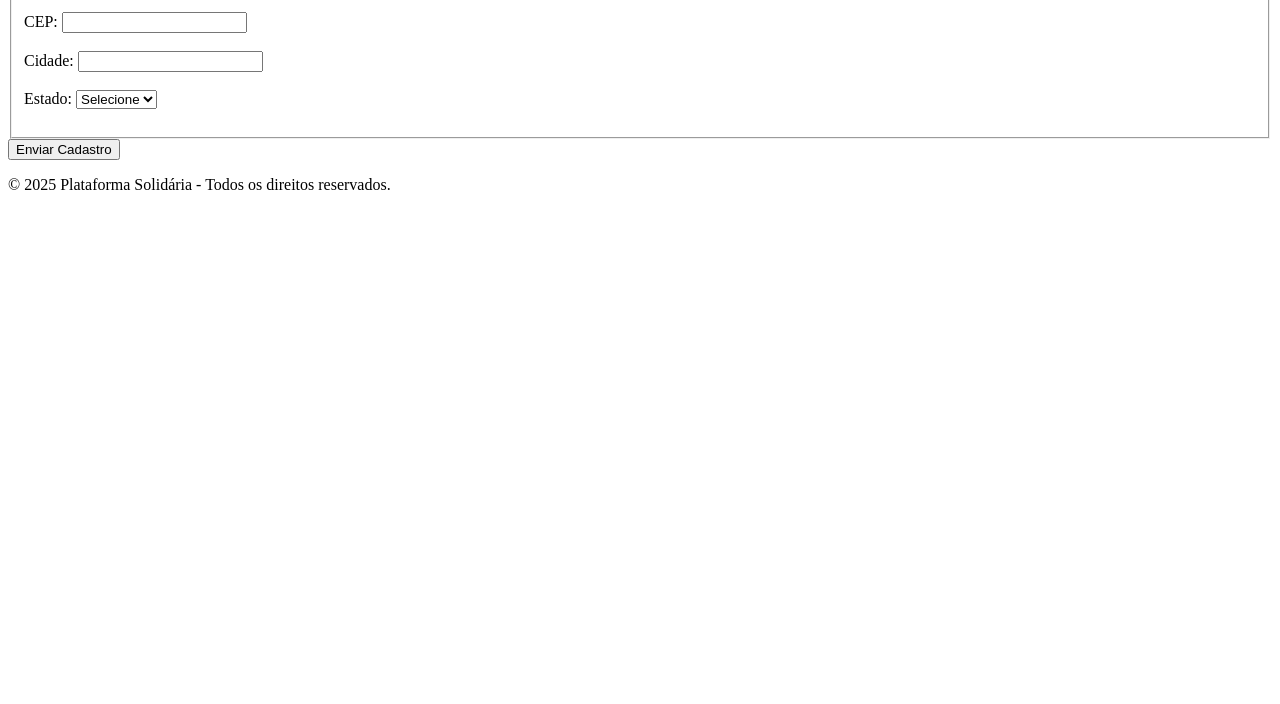
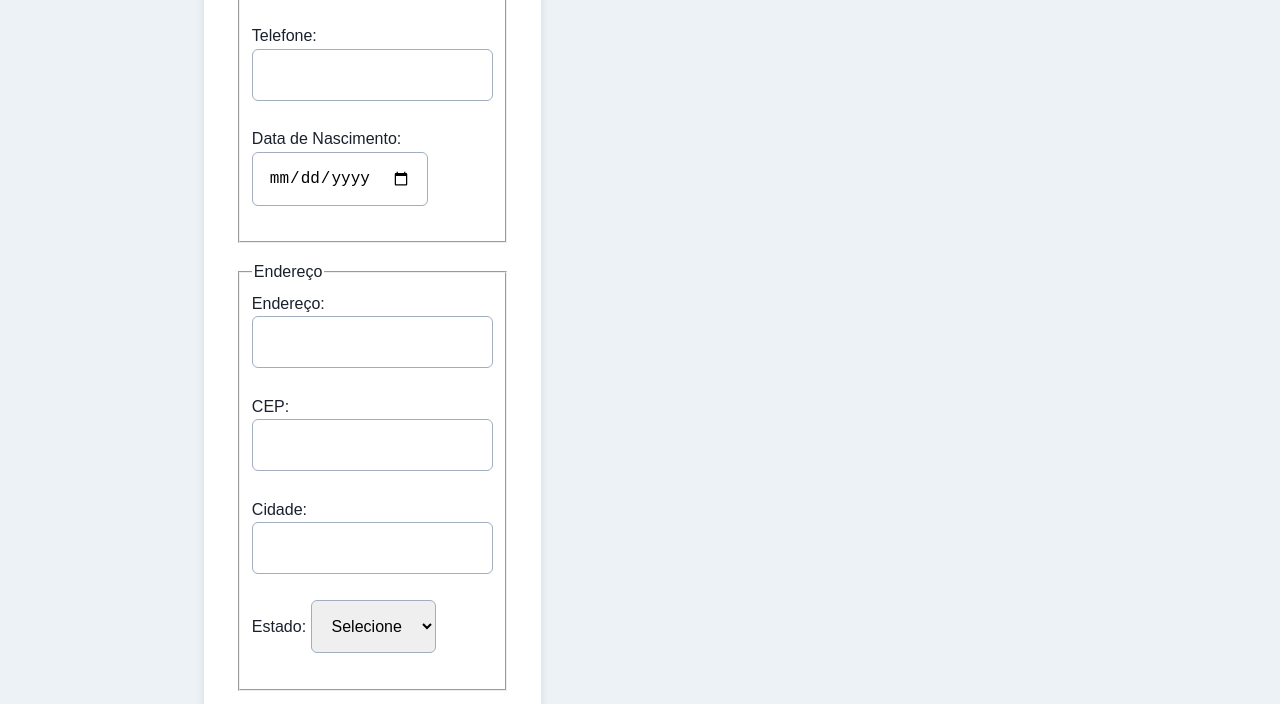
Before and after one commit to jessicamello91/plataforma-ongs, a plain HTML site: page index.html/index.html in a window 1280 px wide. Shown: the part 457-1161 px from the top of the page. Before the commit the page ends 800 px from the top, so only its background shows below. Drawn offline with Linux system fonts and the light colour scheme; files that its build step writes are made by us from their sources.

Commit message:
Add CSS link to index.html

```diff
--- a/index.html/index.html
+++ b/index.html/index.html
@@ -5,6 +5,8 @@
   <meta name="viewport" content="width=device-width, initial-scale=1.0">
   <meta name="description" content="Cadastre-se como voluntário ou doador.">
   <title>Plataforma Solidária - Cadastro</title>
+  <link rel="stylesheet" href="css/style.css">
+  </head>
   <script>
     // Máscaras simples
     function mascaraCPF(campo) {
@@ -80,4 +82,5 @@
     <p>&copy; 2025 Plataforma Solidária - Todos os direitos reservados.</p>
   </footer>
 </body>
+
 </html>
```
